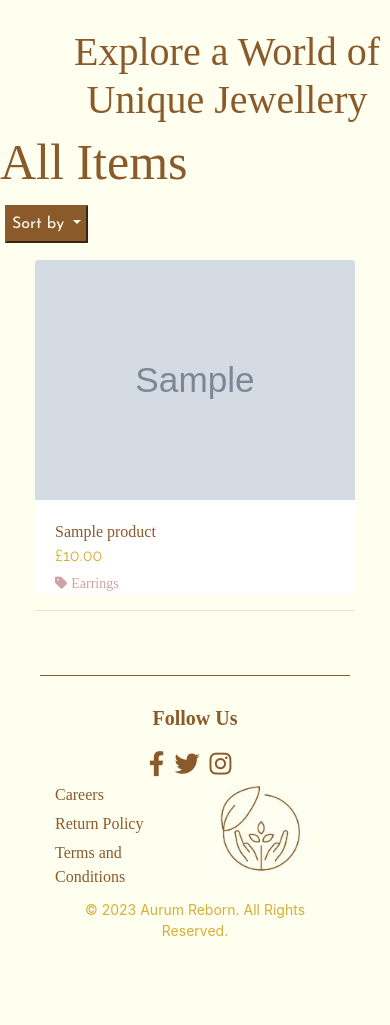
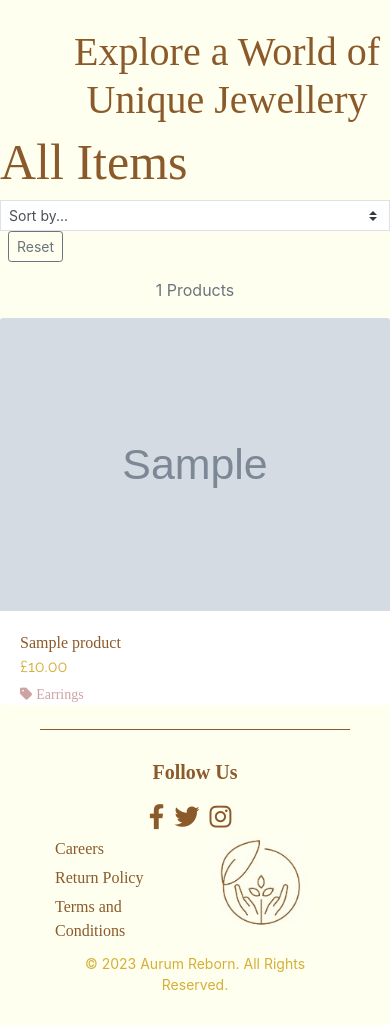
Before and after one commit to rebeccoder/Aurum-Reborn, a Django app: page /products/ in a window 390 px wide. Shown: the part 180-1205 px from the top of the page. Before the commit the page ends 1116 px from the top, so only its background shows below. Run offline with Django 3.2, Linux system fonts and the light colour scheme; data comes from the database, SQL or seed files in the repository; tables that the repository leaves empty hold one stand-in row (values such as "Sample post"); grey boxes marked "Sample" are stand-in pictures; parts of the project's set-up code (start-up, migrations or seed data) failed here and were passed over; some web fonts are replaced.

Commit message:
new sort by and reset buttons, changes to display or the products template

```diff
--- a/products/templates/products/products.html
+++ b/products/templates/products/products.html
@@ -1,7 +1,7 @@
 {% extends 'base.html' %}
 {% load static %}
 
-{% block page_header%}
+{% block page_header %}
 <div class="container-fluid product-head">
     <div class="row">
         <div class="col text-center mt-3">
@@ -13,31 +13,30 @@
 
 {% block content %}
 <div class="row">
-    <div class="col-md-3">
+    <div class="col-md-2">
         <div class="sidebar-menu">
             <h2 class="logo-font">{% if current_categories %}{{ current_categories.0.friendly_name }}{% else %}All Items{% endif %}</h2>
-            <div class="dropdown">
-                <button class="custom-submit-button dropdown-toggle" type="button" id="sortDropdown" data-toggle="dropdown" aria-haspopup="true" aria-expanded="false">
-                    Sort by
-                </button>
-                <div class="dropdown-menu" aria-labelledby="sortDropdown">
-                    <a class="dropdown-item" href="{% url 'products' %}?category={{ request.GET.category }}&sort=price&direction=asc">By Price (low to high)</a>
-                    <a class="dropdown-item" href="{% url 'products' %}?category={{ request.GET.category }}&sort=price&direction=desc">By Price (high to low)</a>
-                    <a class="dropdown-item" href="{% url 'products' %}?category={{ request.GET.category }}&sort=friendly_name&direction=asc">By Name (A-Z)</a>
 
+            <div class="sort-select-wrapper">
+                <select id="sort-selector" class="custom-select custom-select-sm rounded-0 border border-{% if current_sorting != 'None_None' %}info{% else %}black{% endif %}">
+                    <option value="reset" {% if current_sorting == 'None_None' %}selected{% endif %}>Sort by...</option>
+                    <option value="price_asc" {% if current_sorting == 'price_asc' %}selected{% endif %}>Price (low to high)</option>
+                    <option value="price_desc" {% if current_sorting == 'price_desc' %}selected{% endif %}>Price (high to low)</option>
+                    <option value="name_asc" {% if current_sorting == 'name_asc' %}selected{% endif %}>Name (A-Z)</option>
+                </select>
+                <button id="reset-button" class="btn btn-sm btn-outline-secondary ml-2">Reset</button>
             </div>
-            </div>
-        </div>
+
+            <p class="text-muted mt-3 text-center text-md-left">
+                {{ products|length }} Products{% if search_term %} found for <strong>"{{ search_term }}"</strong>{% endif %}
+            </p>
         </div>
     </div>
 
-
-<div class="row">
-    <div class="product-container col-10 offset-1">
-        <div class="row mt-1 mb-2"></div>
+    <div class="col-md-10">
         <div class="row">
             {% for product in products %}
-                <div class="col-sm-6 col-md-6 col-lg-4 col-xl-3">
+            <div class="col-sm-6 col-md-4 mb-4">
                 <div class="card h-100 border-0">
                     {% if product.image %}
                     <a href="{% url 'product_detail' sku=product.sku %}">
@@ -59,28 +58,40 @@
                     </div>
                 </div>
             </div>
-                {% if forloop.counter|divisibleby:1 %}
-                    <div class="col-12 d-sm-none mb-5">
-                        <hr>
-                    </div>
-                {% endif %}
-                {% if forloop.counter|divisibleby:2 %}
-                    <div class="col-12 d-none d-sm-block d-md-block d-lg-none mb-5">
-                        <hr>
-                    </div>
-                {% endif %}
-                {% if forloop.counter|divisibleby:3 %}
-                    <div class="col-12 d-none d-lg-block d-xl-none mb-5">
-                        <hr>
-                    </div>
-                {% endif %}
-                {% if forloop.counter|divisibleby:4 %}
-                    <div class="col-12 d-none d-xl-block mb-5">
-                        <hr>
-                    </div>
-                {% endif %}
             {% endfor %}
         </div>
     </div>
 </div>
+
+<script type="text/javascript">
+    $('#sort-selector').change(function () {
+        var selector = $(this);
+        var currentUrl = new URL(window.location);
+
+        var selectedVal = selector.val();
+        if (selectedVal != "reset") {
+            var sort = selectedVal.split("_")[0];
+            var direction = selectedVal.split("_")[1];
+
+            currentUrl.searchParams.set("sort", sort);
+            currentUrl.searchParams.set("direction", direction);
+
+            window.location.replace(currentUrl);
+        } else {
+            currentUrl.searchParams.delete("sort");
+            currentUrl.searchParams.delete("direction");
+
+            window.location.replace(currentUrl);
+        }
+    });
+
+    $('#reset-button').click(function () {
+        var currentUrl = new URL(window.location);
+
+        currentUrl.searchParams.delete("sort");
+        currentUrl.searchParams.delete("direction");
+
+        window.location.replace(currentUrl);
+    });
+</script>
 {% endblock %}
```
Lines whose indentation alone changed are shown as unchanged.
